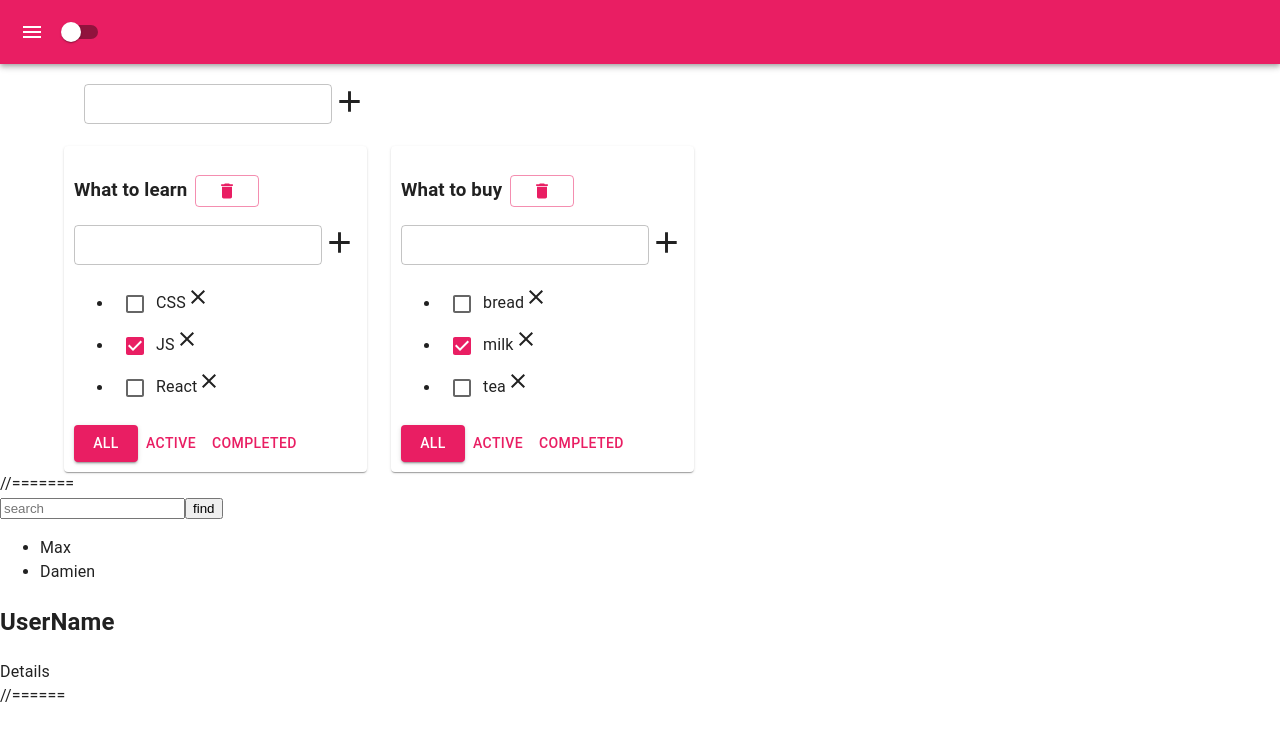
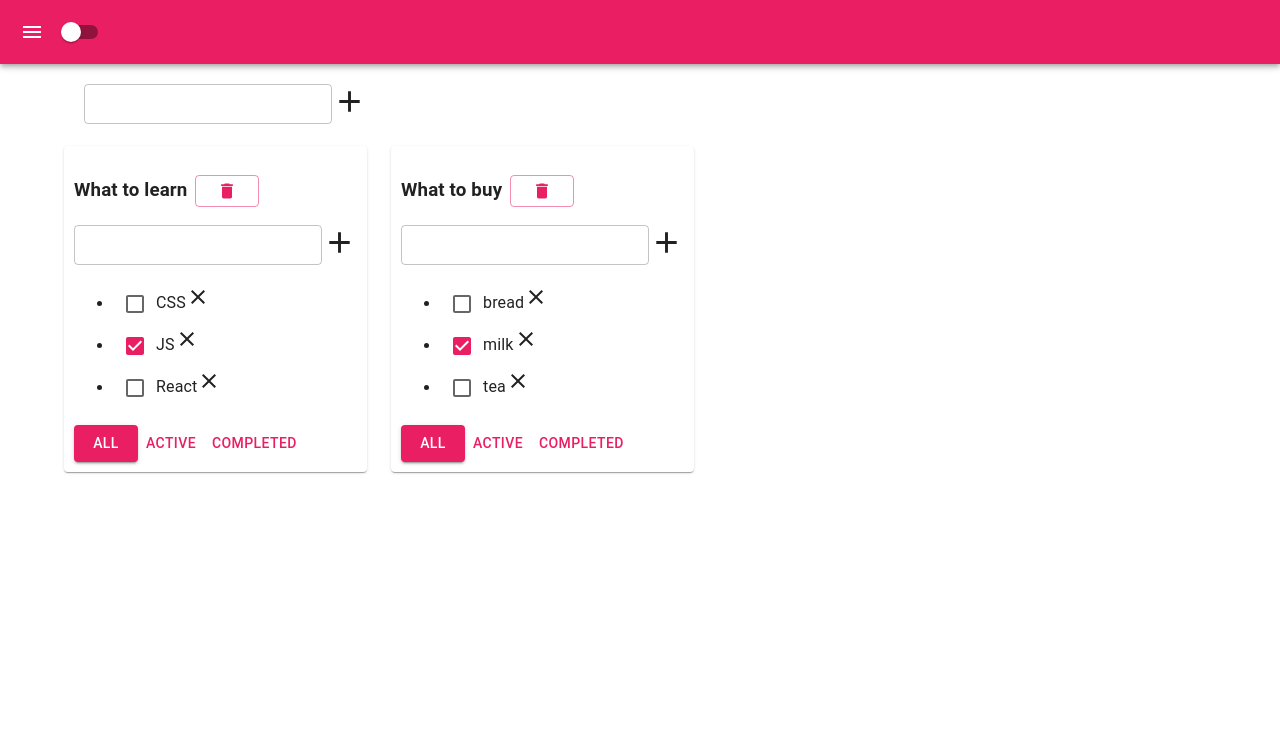
Before and after one commit to inplvce/todoList, a React (Create React App) app: page / in a window 1280 px wide. Shown: the top 740 px of the page. Built offline with nearby package versions, Linux system fonts and the light colour scheme.

Commit message:
todo 10, creat reducers for conponents and AC

```diff
--- a/src/App.tsx
+++ b/src/App.tsx
@@ -28,10 +28,6 @@ function App() {
     const [todolists, setTodoLists] = useState<Array<TodolistsType>>([
         {id: todolistID1, title: 'What to learn', filter: 'all'},
         {id: todolistID2, title: 'What to buy', filter: 'all'},
-    ])
-
-    const [users, setUsers] = useState([
-        {title: 'Max'}, {title: 'Damien'}
     ])
 
     const [darkMode, setDarkMode]=useState(false)
@@ -146,22 +142,6 @@ function App() {
 
                 </Container>
             </div>
-
-            //=======
-            <div>
-                <div>
-                    <input placeholder={'search'}/>
-                    <button>find</button>
-                </div>
-                <ul>
-                    {users.map((u => <li>{u.title}</li>))}
-                </ul>
-                <div>
-                    <h2>UserName</h2>
-                    <div>Details</div>
-                </div>
-            </div>
-            //======
         </ThemeProvider>
 
     );
--- a/src/AppWithReduсers.tsx
+++ b/src/AppWithReduсers.tsx
@@ -20,27 +20,26 @@ import {
     addTodolistAC,
     changeTodolistFilterAC,
     changeTodolistTitleAC,
-    removeTodolistAC,
     todolistReducer
 } from "./reducers/todolistReducer";
-import {addTaskAC, changeTaskStatusAC, changeTaskTitleAC, removeTaskAC, taskReducer} from "./reducers/taskReducer";
+import {addTaskAC, taskReducer} from "./reducers/taskReducer";
 
 export type FilterValuesType = "all" | "active" | "completed";
 export type TodolistsType = { id: string, title: string, filter: FilterValuesType }
 export type TaskStateType = { [key: string]: Array<TaskType> }
 
-function AppWithReducers() {
+function App() {
     const todolistID1 = v1();
     const todolistID2 = v1();
 
-    const [todolists, dispatchTodos] = useReducer(todolistReducer, [
+    const [todolists, dispatchForTodolists] = useReducer(todolistReducer, [
         {id: todolistID1, title: 'What to learn', filter: 'all'},
         {id: todolistID2, title: 'What to buy', filter: 'all'},
     ])
 
     const [darkMode, setDarkMode] = useState(false)
 
-    const [tasks, dispatchTasks] = useReducer(taskReducer, {
+    const [tasks, dispatchForTasks] = useReducer(taskReducer, {
         [todolistID1]: [
             {id: v1(), title: 'CSS', isDone: false},
             {id: v1(), title: 'JS', isDone: true},
@@ -55,38 +54,43 @@ function AppWithReducers() {
 
     // CRUD tasks
     function removeTask(todolistID: string, taskID: string) {
-dispatchTasks(removeTaskAC(todolistID, taskID))
+        setTasks({...tasks, [todolistID]: tasks[todolistID].filter(el => el.id !== taskID)})
     }
 
     function addTask(todolistID: string, title: string) {
-dispatchTasks(addTaskAC(todolistID, title))
+        let newTask: TaskType = {id: v1(), title: title, isDone: false};
+        setTasks({...tasks, [todolistID]: [newTask, ...tasks[todolistID]]})
     }
 
     function changeTaskStatus(todolistID: string, taskId: string, isDone: boolean) {
-        dispatchTasks(changeTaskStatusAC(todolistID, taskId, isDone))
+        setTasks({...tasks, [todolistID]: tasks[todolistID].map(el => el.id === taskId ? {...el, isDone} : el)})
     }
 
     function changeTaskTitle(todolistID: string, taskId: string, title: string) {
-     dispatchTasks(changeTaskTitleAC(todolistID, taskId, title))
+        setTasks({...tasks, [todolistID]: tasks[todolistID].map(el => el.id === taskId ? {...el, title} : el)})
     }
 
     // CRUD todoLists
     function addTodoList(title: string) {
-        dispatchTodos(addTodolistAC(title))
+        const newTodoListID = v1()
+        dispatchForTodolists(addTodolistAC(title))
+        dispatchForTasks(addTaskAC(newTodoListID, title))
     }
 
     function changeTodoListFilter(todolistID: string, filter: FilterValuesType) {
-        dispatchTodos(changeTodolistFilterAC(todolistID, filter))
+        dispatchForTodolists(changeTodolistFilterAC(todolistID, filter))
     }
 
     function changeTodoListTitle(todolistID: string, title: string) {
-        dispatchTodos(changeTodolistTitleAC(todolistID, title))
+        setTodoLists(todolists.map(el => el.id === todolistID
+            ? {...el, title} : el))
     }
 
     function removeTodoList(todolistID: string) {
-
-        dispatchTodos(removeTodolistAC(todolistID))
-        dispatchTasks(removeTodolistAC(todolistID))
+        setTodoLists(todolists.filter(el => el.id !== todolistID))
+        const nextState = {...tasks};
+        delete nextState[todolistID]
+        setTasks(nextState)
     }
 
     const theme = createTheme({
@@ -147,4 +151,4 @@ dispatchTasks(addTaskAC(todolistID, title))
     );
 }
 
-export default AppWithReducers;
+export default App;
--- a/src/index.tsx
+++ b/src/index.tsx
@@ -1,13 +1,12 @@
 import React from 'react';
 import './index.css';
-import App from './App';
 import * as serviceWorker from './serviceWorker';
 import { createRoot } from 'react-dom/client';
 import AppWithReducers from "./AppWithReduсers";
 
 const container  = document.getElementById('root') as HTMLElement
 const root = createRoot(container);
-root.render(<App />);
+root.render(<AppWithReducers/>);
 
 // If you want your app to work offline and load faster, you can change
 // unregister() to register() below. Note this comes with some pitfalls.
```
Also changed, not shown: 1 other file (tests, documents, lock files or other folders).
